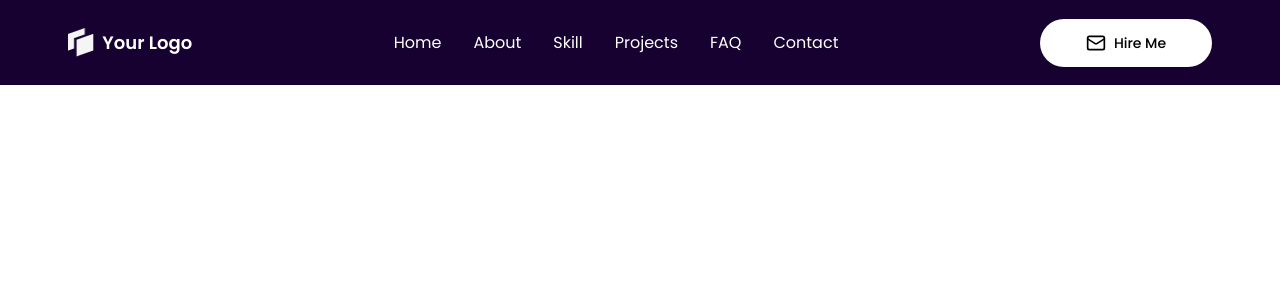
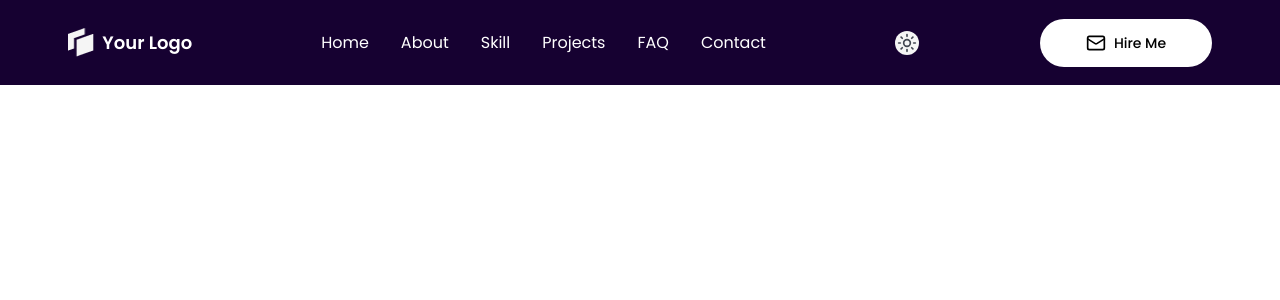
Before and after one commit to herfando/Next-Motion-Portfolio-UI-in-Action, a Next.js app: page / in a window 1280 px wide. Shown: the top 300 px of the page. Built offline with nearby package versions, Linux system fonts and the light colour scheme.

Commit message:
create dark mode

```diff
--- a/package.json
+++ b/package.json
@@ -9,6 +9,7 @@
     "lint": "eslint"
   },
   "dependencies": {
+    "@radix-ui/react-dropdown-menu": "^2.1.16",
     "@radix-ui/react-slot": "^1.2.4",
     "class-variance-authority": "^0.7.1",
     "clsx": "^2.1.1",
--- a/src/app/globals.css
+++ b/src/app/globals.css
@@ -266,6 +266,10 @@ html {
 body {
   @apply bg-background text-foreground;
 
+  .dark & {
+    @apply bg-black text-white;
+  }
+
   font-family: var(--font-poppins);
 }
 
--- a/src/components/container/Navbar.tsx
+++ b/src/components/container/Navbar.tsx
@@ -4,10 +4,11 @@ import { Button } from '../ui/button';
 import { Mail } from 'lucide-react';
 import { navigationData } from '../data/navigation-data';
 import Link from 'next/link';
+import ToggleMode from '../ui/togglemode';
 
 export default function Navbar() {
   return (
-    <nav className='bg-primary-dark w-full text-white'>
+    <nav className='bg-primary-dark w-full text-white dark:bg-black'>
       <div className='custom-container flex-between h-85'>
         <div className='flex gap-8 text-lg font-semibold hover:cursor-pointer hover:text-blue-800'>
           {/* 1.Image */}
@@ -30,7 +31,10 @@ export default function Navbar() {
           ))}
         </ul>
 
-        {/* 3.Button */}
+        {/* 3.Toggle Darkmode */}
+        <ToggleMode />
+
+        {/* 4.Button */}
         <Button className='hidden h-48 w-172 gap-8 rounded-full bg-white text-sm font-medium text-black hover:cursor-pointer md:flex'>
           <Mail className='size-20' />
           Hire Me
--- /dev/null
+++ b/src/components/ui/togglemode.tsx
@@ -0,0 +1,26 @@
+'use client';
+
+import { useState, useEffect } from 'react';
+import { Sun, Moon } from 'lucide-react';
+
+export default function ToggleMode() {
+  const [theme, setTheme] = useState<'light' | 'dark'>('light');
+
+  useEffect(() => {
+    document.documentElement.classList.toggle('dark', theme === 'dark');
+  }, [theme]);
+
+  const toggleTheme = () => {
+    setTheme((prev) => (prev === 'light' ? 'dark' : 'light'));
+  };
+
+  return (
+    <button
+      onClick={toggleTheme}
+      className='rounded-full bg-gray-200 p-2 text-gray-800 transition-transform hover:scale-110 dark:bg-gray-700 dark:text-gray-200'
+      aria-label='Toggle theme'
+    >
+      {theme === 'light' ? <Sun size={20} /> : <Moon size={20} />}
+    </button>
+  );
+}
```
Also changed, not shown: src/components/ui/button.tsx (+25 -25 lines), 1 other file (tests, documents, lock files or other folders).
